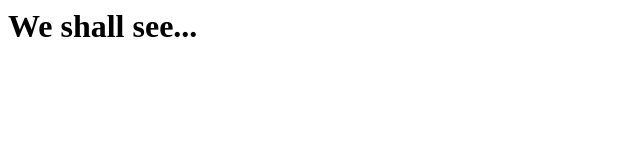
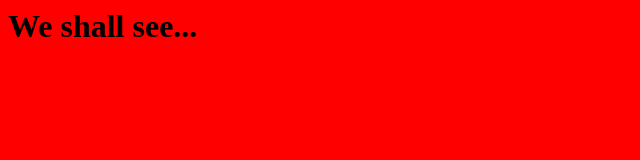
Before and after one commit to BridgingUnit/test, a plain HTML site: page index.html in a window 1280 px wide. Shown: the whole page, without its empty margins (0-640 px from the left). Drawn offline with Linux system fonts and the light colour scheme.

Commit message:
Included stylesheet

```diff
--- a/index.html
+++ b/index.html
@@ -1,5 +1,7 @@
 <html>
-<head><title>See!</title></head>
+<head><title>See!</title>
+<link rel="stylesheet" href="style.css" />
+</head>
 <body>
 	<h1>We shall see... </h1>
 </body>
```
